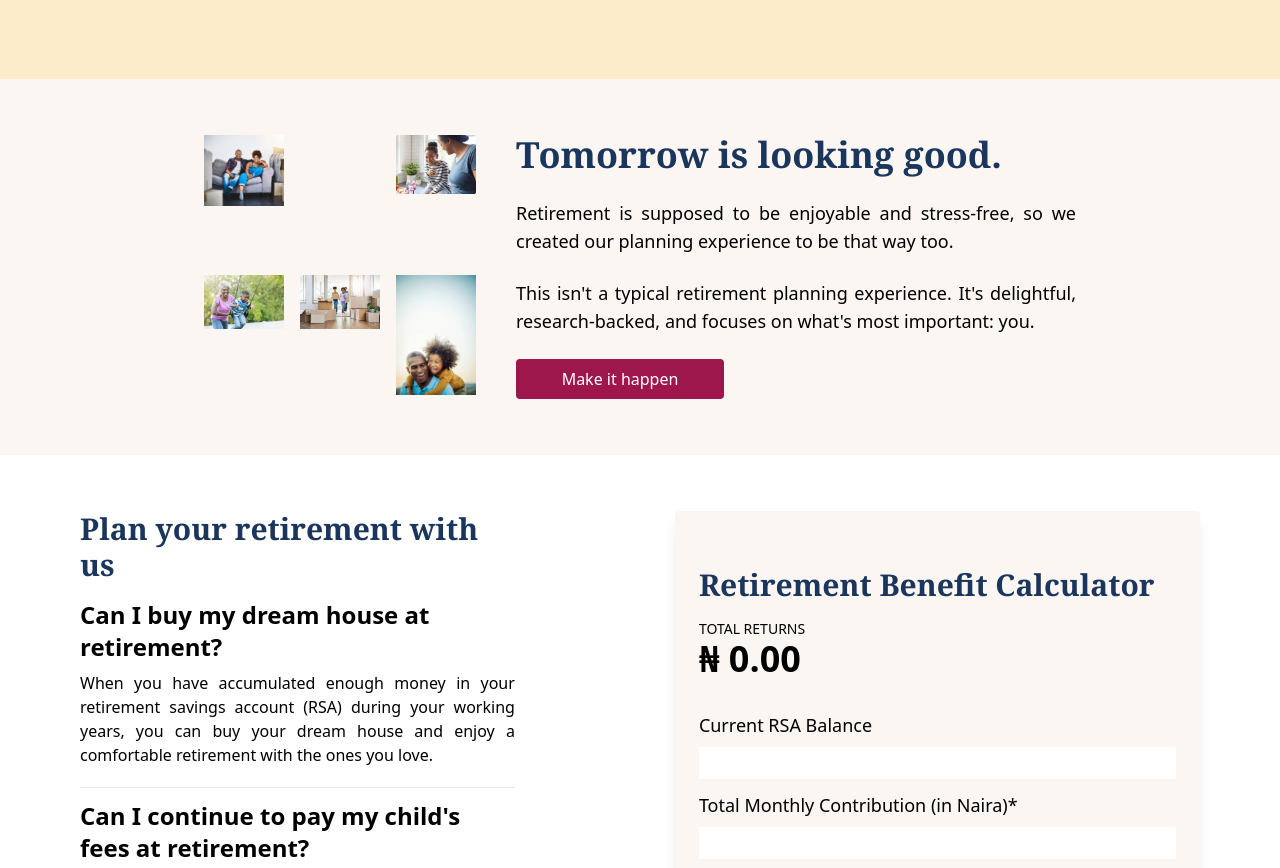
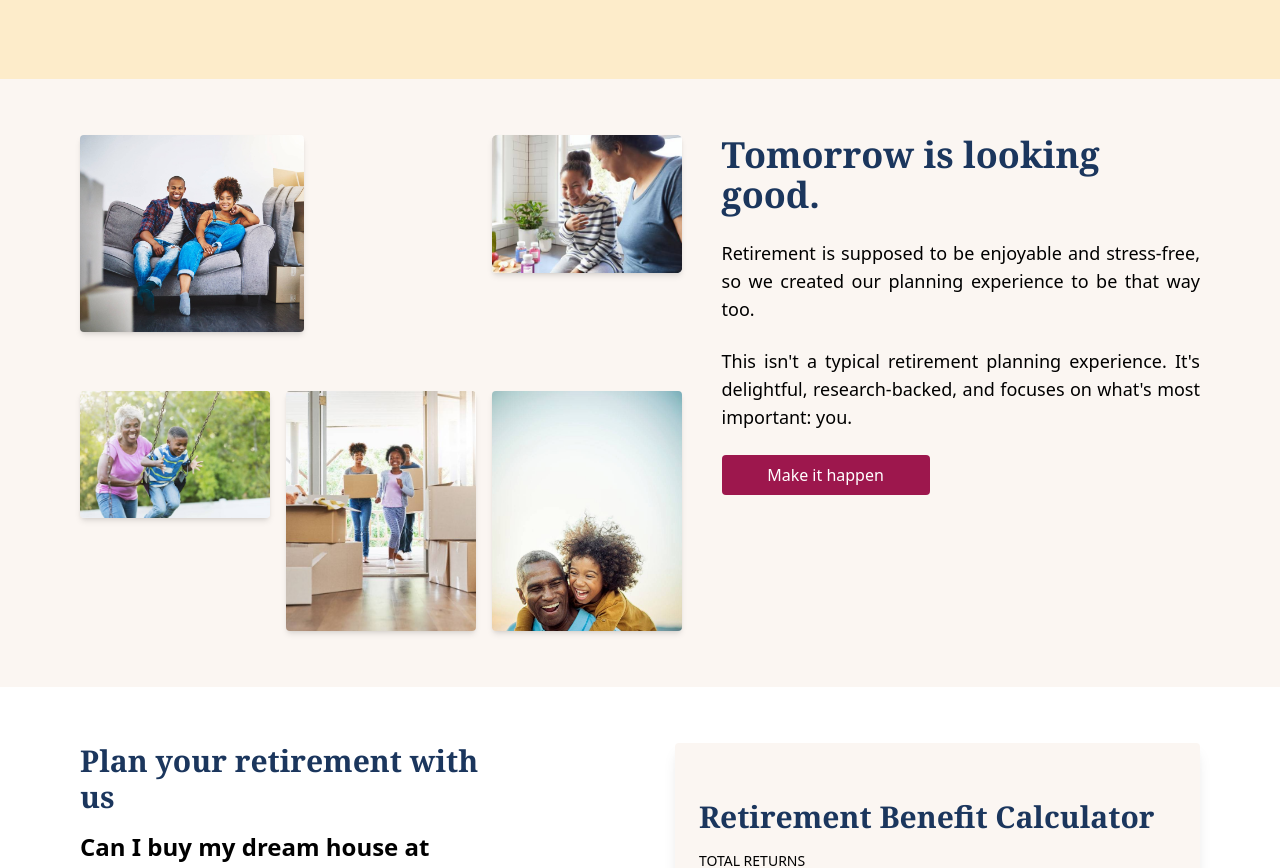
Before and after one commit to AkinAkinbobola/ARM-PENSION-SITE-CLONE, a Vue app in the folder arm-clone/: page / in a window 1280 px wide. Shown: the part 1380-2248 px from the top of the page. Built offline with nearby package versions, Linux system fonts and the light colour scheme.

Commit message:
Update GridSection.vue

```diff
--- a/arm-clone/src/components/GridSection.vue
+++ b/arm-clone/src/components/GridSection.vue
@@ -1,11 +1,11 @@
 <template>
   <div class="bg-cream pb-12 flex flex-col md:flex-row md:py-14 md:px-20 p-6 justify-center">
     <div class="grid grid-cols-3 grid-rows-2 gap-4">
-      <img src="../assets/images/grid/grid2.jpg" class="w-20 col-span-2" alt="Image 2">
-      <img src="../assets/images/grid/grid3.jpg" class="w-20" alt="Image 3">
-      <img src="../assets/images/grid/grid5.jpg" class="w-20" alt="Image 5">
-      <img src="../assets/images/grid/grid4.jpg" class="w-20" alt="Image 4">
-      <img src="../assets/images/grid/grid1.jpg" class="w-20" alt="Image 1">
+      <img src="../assets/images/grid/grid2.jpg" class="w-56 rounded shadow-md col-span-2 object-cover" alt="Image 2">
+      <img src="../assets/images/grid/grid3.jpg" class="w-48 rounded shadow-md object-cover" alt="Image 3">
+      <img src="../assets/images/grid/grid5.jpg" class="w-48 rounded shadow-md object-cover" alt="Image 5">
+      <img src="../assets/images/grid/grid4.jpg" class="w-56 h-60 object-cover rounded shadow-md" alt="Image 4">
+      <img src="../assets/images/grid/grid1.jpg" class="w-56 h-60 rounded shadow-md object-cover" alt="Image 1">
     </div>
 
     <div class="md:ml-10 flex flex-col md:w-6/12">
```
